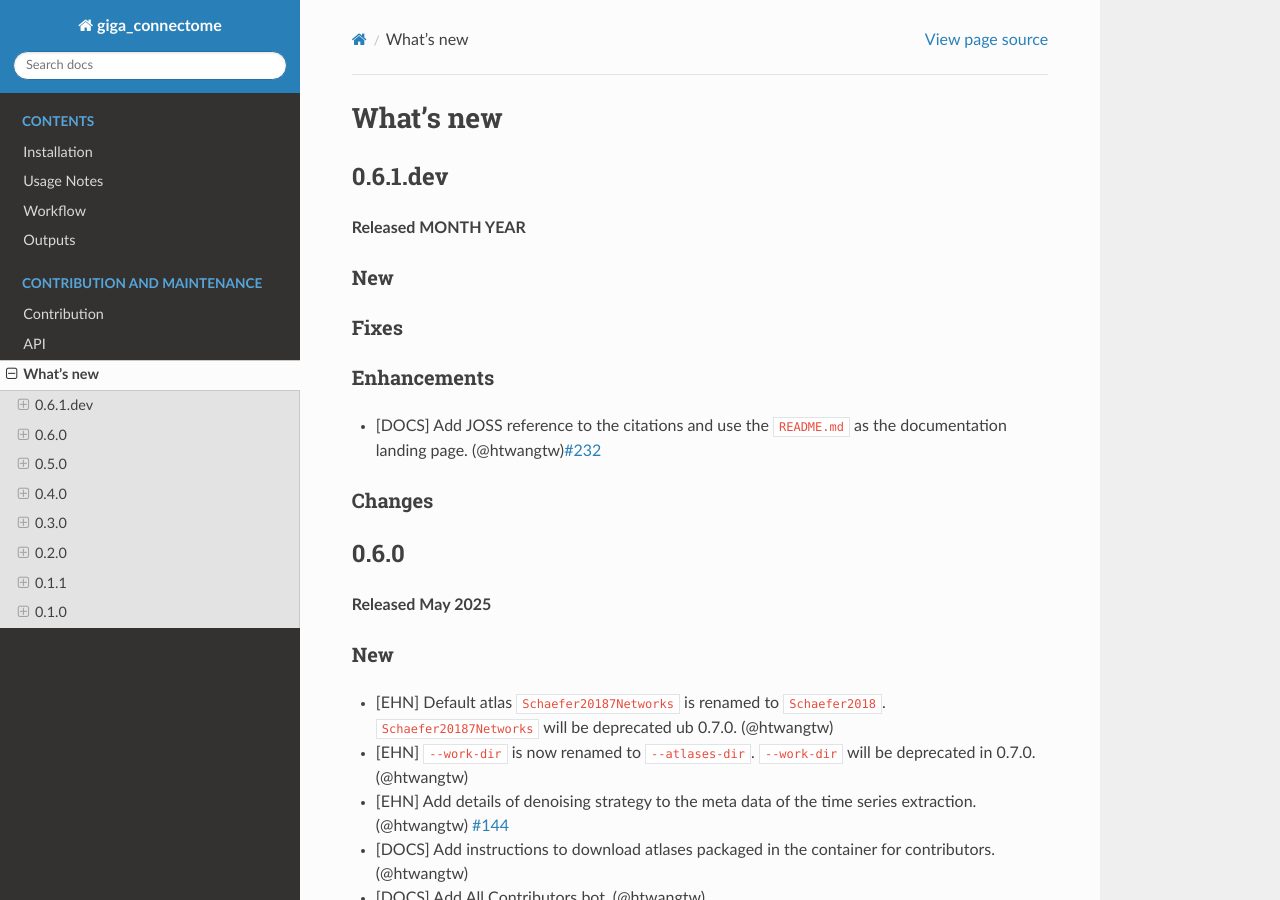
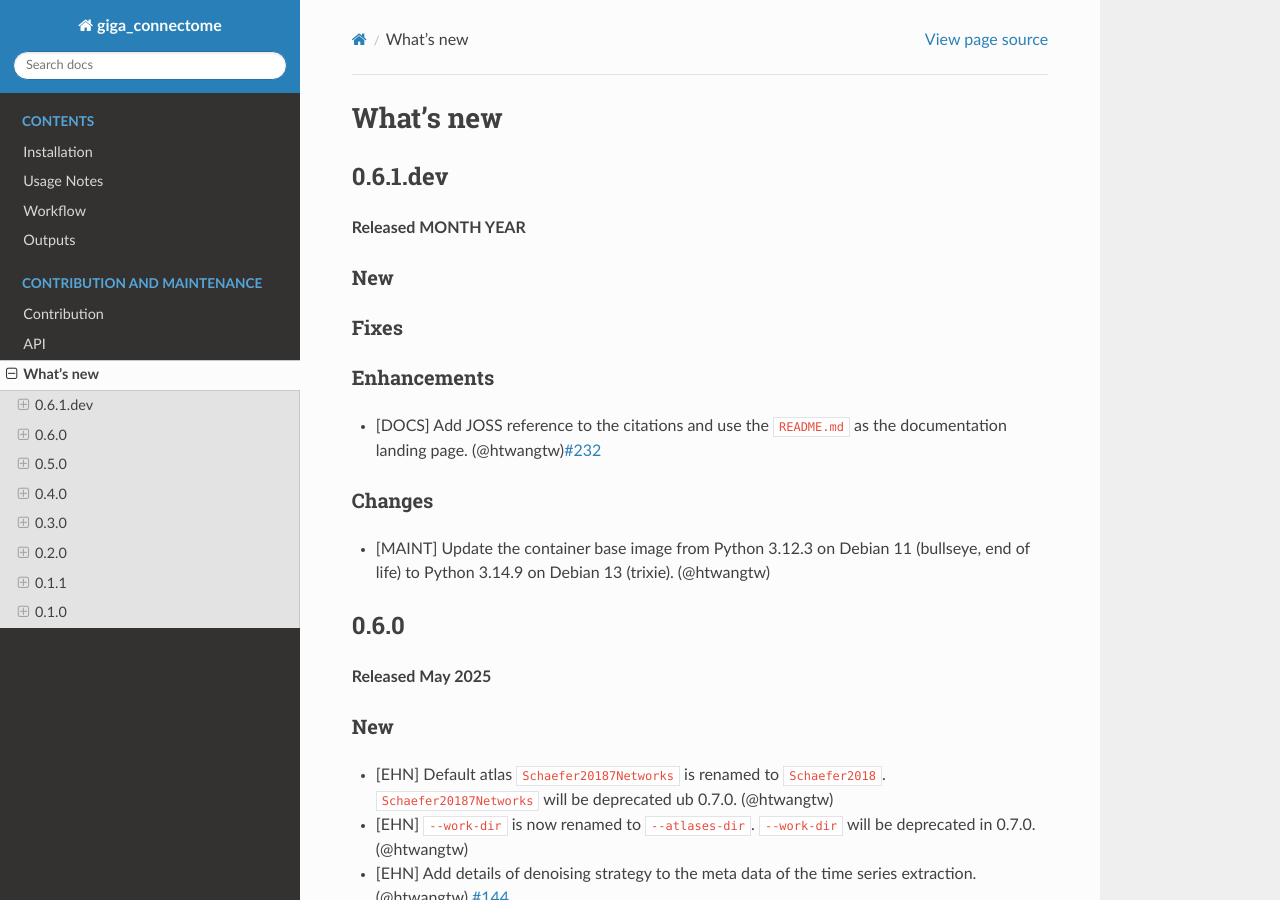
Before and after one commit to bids-apps/giga_connectome, a Sphinx documentation site: the page built from docs/source/changes.md, in a window 1280 px wide and 900 px high. Built offline with Sphinx 7.4.7 and the Read the Docs theme 3.1.0, drawn with Linux system fonts in a browser that asks for light colours; the version number could not be read and is left out.

Commit message:
update docker base image and move to python 3.14

```diff
--- a/docs/source/changes.md
+++ b/docs/source/changes.md
@@ -13,6 +13,8 @@
 - [DOCS] Add JOSS reference to the citations and use the `README.md` as the documentation landing page. (@htwangtw)[#232](https://github.com/bids-apps/giga_connectome/pull/232)
 
 ### Changes
+
+- [MAINT] Update the container base image from Python 3.12.3 on Debian 11 (bullseye, end of life) to Python 3.14.9 on Debian 13 (trixie). (@htwangtw)
 
 
 ## 0.6.0
```
Also changed, not shown: 1 other file.
